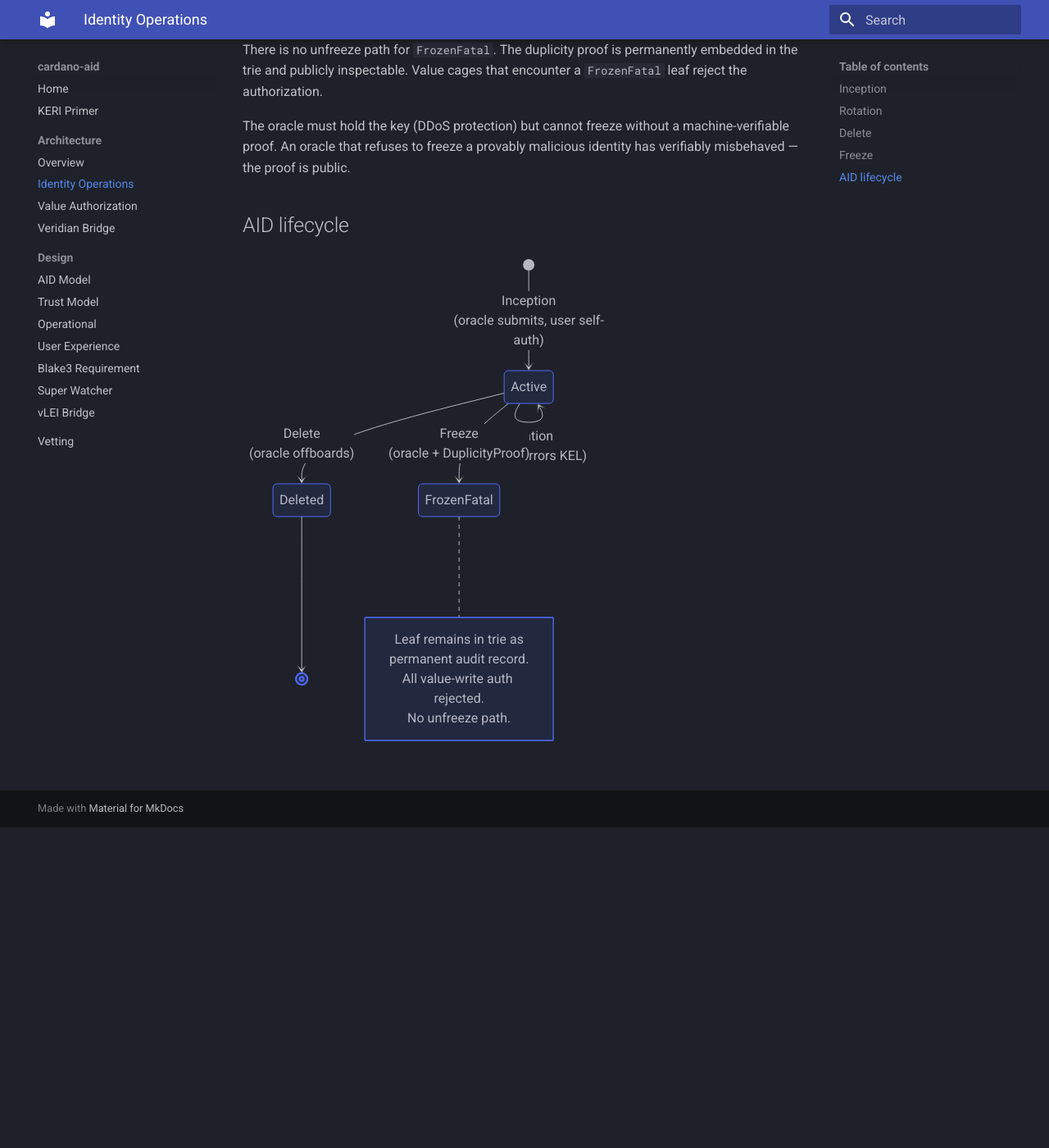
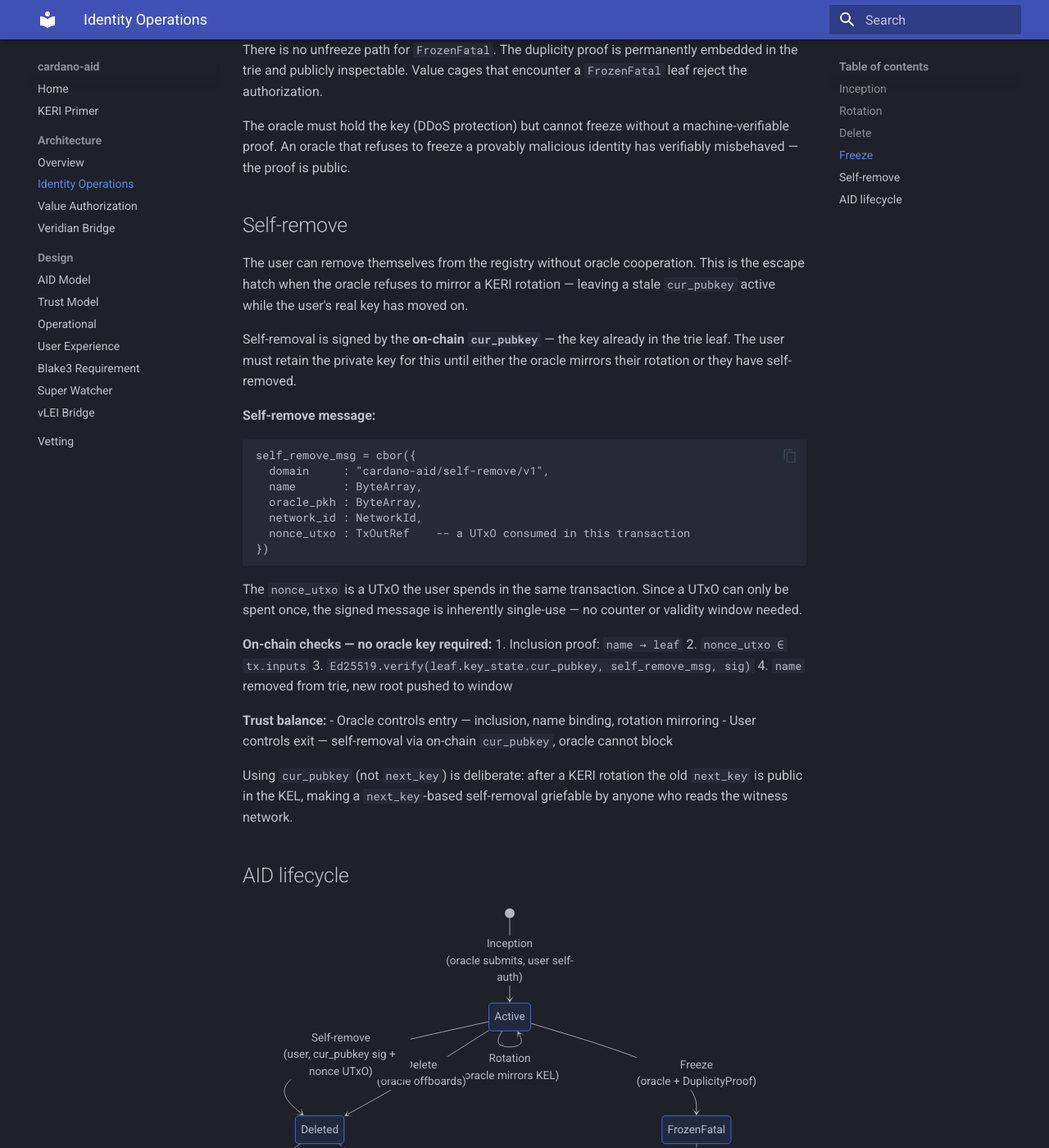
Before and after one commit to lambdasistemi/cardano-keri, an MkDocs documentation site: the page built from docs/architecture/identity-ops.md, in a window 1280 px wide and 1400 px high, scrolled down 3290 px. Shown: the whole window at 82% size. Built offline with MkDocs 1.6.1 and Material for MkDocs 9.7.7, drawn with Linux system fonts in a browser that asks for light colours; before the commit the page ends 4299 px from its top, so only the background shows below that.

Commit message:
docs: add self-remove operation with cur_pubkey sig and nonce UTxO
User can exit registry without oracle cooperation by signing with the
on-chain cur_pubkey and consuming a nonce UTxO (one-shot replay protection).

Uses cur_pubkey (not next_key) — next_key is public in the KERI KEL after
rotation, making it griefable by anyone reading the witness network.

````diff
--- a/docs/architecture/identity-ops.md
+++ b/docs/architecture/identity-ops.md
@@ -143,6 +143,38 @@
 
 The oracle must hold the key (DDoS protection) but cannot freeze without a machine-verifiable proof. An oracle that refuses to freeze a provably malicious identity has verifiably misbehaved — the proof is public.
 
+## Self-remove
+
+The user can remove themselves from the registry without oracle cooperation. This is the escape hatch when the oracle refuses to mirror a KERI rotation — leaving a stale `cur_pubkey` active while the user's real key has moved on.
+
+Self-removal is signed by the **on-chain `cur_pubkey`** — the key already in the trie leaf. The user must retain the private key for this until either the oracle mirrors their rotation or they have self-removed.
+
+**Self-remove message:**
+
+```
+self_remove_msg = cbor({
+  domain     : "cardano-aid/self-remove/v1",
+  name       : ByteArray,
+  oracle_pkh : ByteArray,
+  network_id : NetworkId,
+  nonce_utxo : TxOutRef    -- a UTxO consumed in this transaction
+})
+```
+
+The `nonce_utxo` is a UTxO the user spends in the same transaction. Since a UTxO can only be spent once, the signed message is inherently single-use — no counter or validity window needed.
+
+**On-chain checks — no oracle key required:**
+1. Inclusion proof: `name → leaf`
+2. `nonce_utxo ∈ tx.inputs`
+3. `Ed25519.verify(leaf.key_state.cur_pubkey, self_remove_msg, sig)`
+4. `name` removed from trie, new root pushed to window
+
+**Trust balance:**
+- Oracle controls entry — inclusion, name binding, rotation mirroring
+- User controls exit — self-removal via on-chain `cur_pubkey`, oracle cannot block
+
+Using `cur_pubkey` (not `next_key`) is deliberate: after a KERI rotation the old `next_key` is public in the KEL, making a `next_key`-based self-removal griefable by anyone who reads the witness network.
+
 ## AID lifecycle
 
 ```mermaid
@@ -150,6 +182,7 @@
     [*] --> Active: Inception<br/>(oracle submits, user self-auth)
     Active --> Active: Rotation<br/>(oracle mirrors KEL)
     Active --> Deleted: Delete<br/>(oracle offboards)
+    Active --> Deleted: Self-remove<br/>(user, cur_pubkey sig + nonce UTxO)
     Active --> FrozenFatal: Freeze<br/>(oracle + DuplicityProof)
     Deleted --> [*]
 
@@ -159,4 +192,11 @@
         All value-write auth rejected.
         No unfreeze path.
     end note
+
+    note right of Deleted
+        Self-remove requires user to
+        retain cur_key private key
+        until oracle mirrors rotation
+        or self-remove is submitted.
+    end note
 ```
````
Also changed, not shown: docs/architecture/overview.md (+3 -0 lines).
